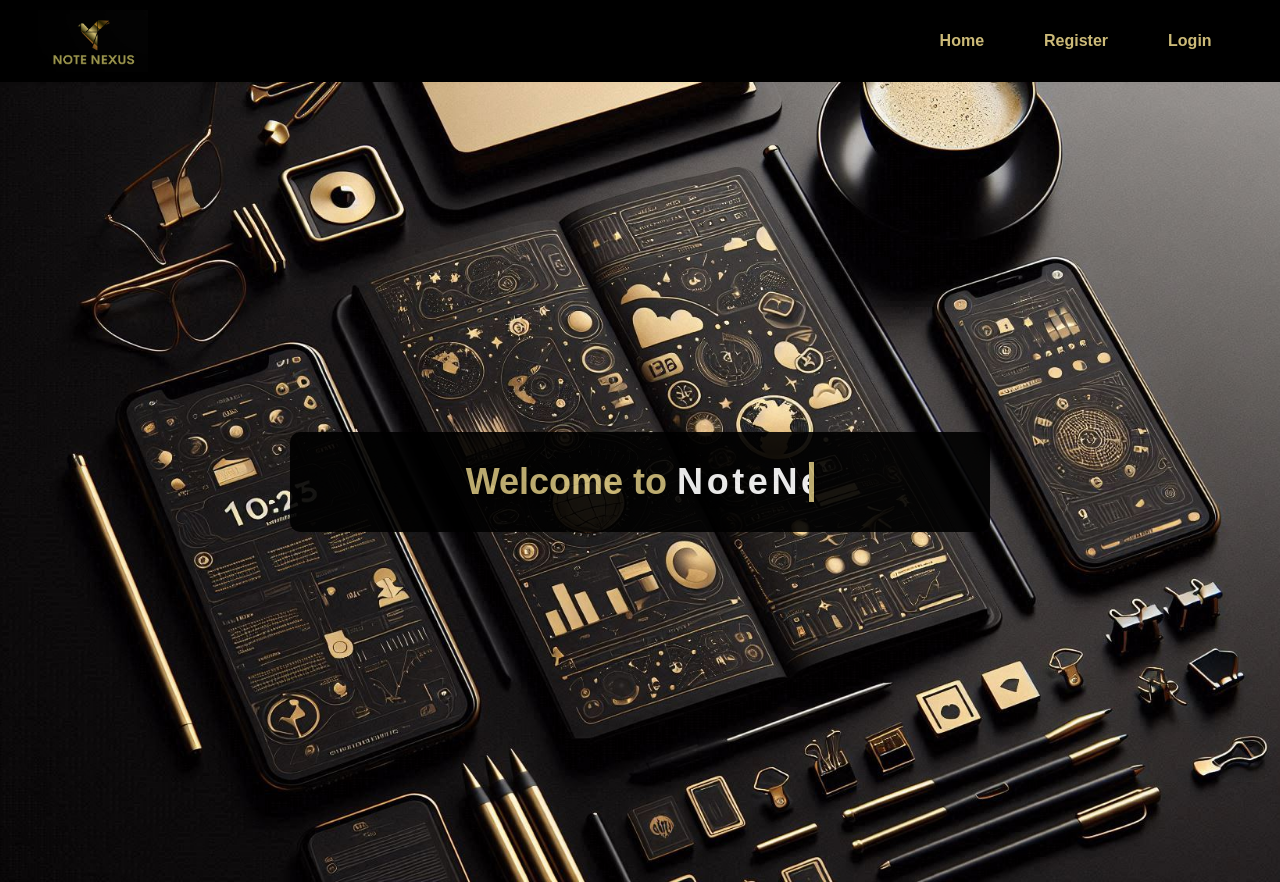
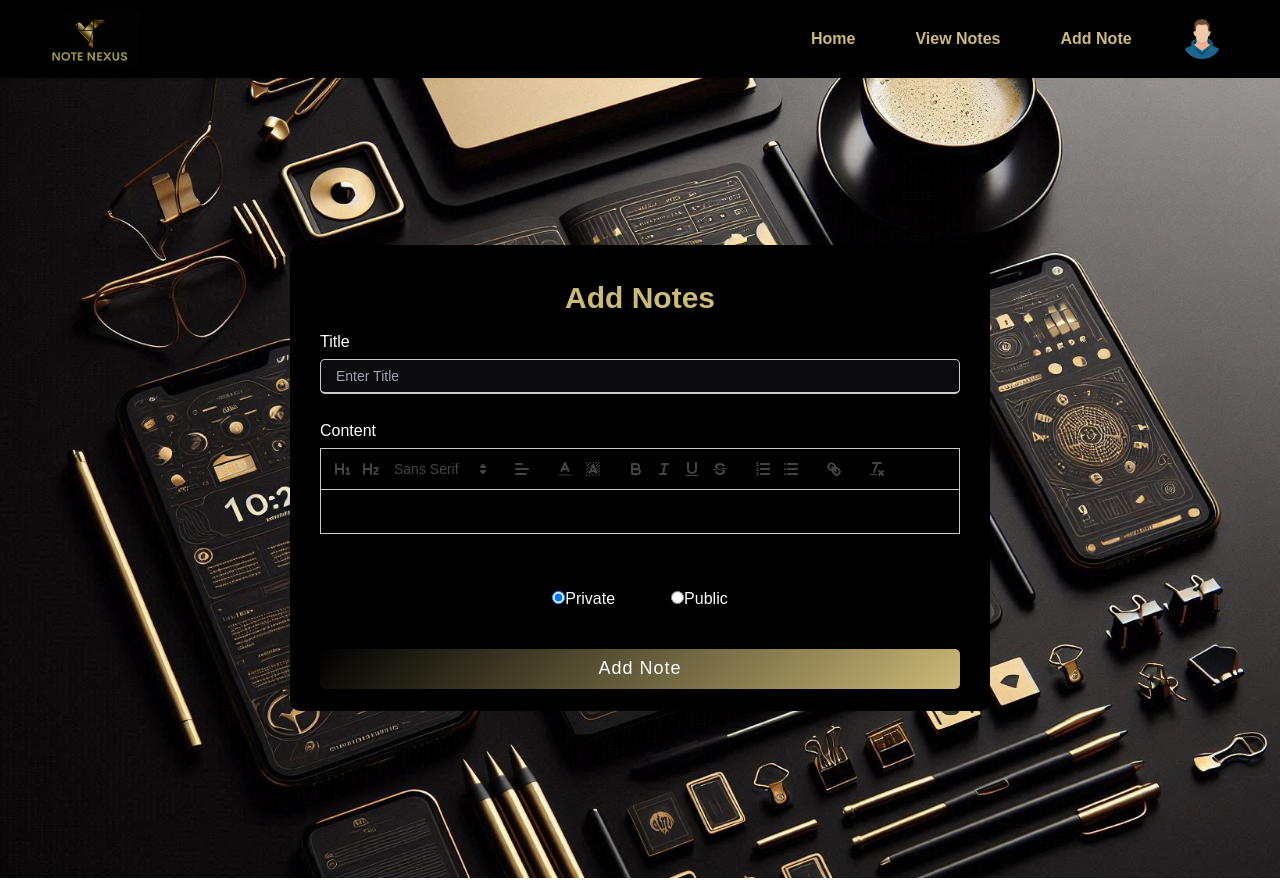
Before and after one commit to saisriharsha2003/sample_notenexus, a React (Create React App) app in the folder note-nexus-frontend/: page /add-note in a window 1280 px wide. Before the commit this address led to /. Built offline with nearby package versions, Linux system fonts and the light colour scheme.

Commit message:
added note visibility feature

```diff
--- a/note-nexus-frontend/src/components/AddNote.jsx
+++ b/note-nexus-frontend/src/components/AddNote.jsx
@@ -15,6 +15,7 @@ const AddNote = () => {
   const [formData, setFormData] = useState({
     title: "",
     content: "",
+    visibility: "private",
   });
 
   const modules = {
@@ -52,9 +53,7 @@ const AddNote = () => {
   const load = () => {
     return (
       <div
-        className={`flex justify-center items-center h-screen ${
-          loading ? "block" : "hidden"
-        }`}
+        className={`flex justify-center items-center h-screen ${loading ? "block" : "hidden"}`}
       >
         <div className="bg-white p-5 rounded-lg">
           <BeatLoader loading={loading} className="text-cyan-900 text-3xl" />
@@ -69,11 +68,14 @@ const AddNote = () => {
     setLoading(true);
 
     const owner = localStorage.getItem("name");
+    const uname = localStorage.getItem("username");
+
 
     try {
       const response = await axios.post(`${BASE_URL}/api/user/add-note`, {
         ...formData,
         owner,
+        uname
       });
 
       toast.success(response.data.message);
@@ -126,10 +128,36 @@ const AddNote = () => {
                   placeholder="Enter Content"
                   required
                   modules={modules}
-                  className="w-full"
+                  className="w-full text-white"
                 />
               </div>
+
+              <div className="flexcenter w-full mt-4">
+                <div className="p-7">
+                  <input
+                    type="radio"
+                    name="visibility"
+                    value="private"
+                    id="private"
+                    checked={formData.visibility === "private"}
+                    onChange={handleChange}
+                  />
+                  <label className="text-white" htmlFor="private">Private</label>
+                </div>
+                <div className="p-7">
+                  <input
+                    type="radio"
+                    name="visibility"
+                    value="public"
+                    id="public"
+                    checked={formData.visibility === "public"}
+                    onChange={handleChange}
+                  />
+                  <label className="text-white" htmlFor="public">Public</label>
+                </div>
+              </div>
             </div>
+
             <div className="button">
               <button type="submit" id="aButton" style={{ cursor: "pointer" }}>
                 Add Note
--- a/note-nexus-frontend/src/components/App.jsx
+++ b/note-nexus-frontend/src/components/App.jsx
@@ -20,7 +20,7 @@ function App() {
         <Route path="/" element={<Main />} />
         <Route path="/register" element={<Register />} />
         <Route path="/login" element={<Login />} />
-        <Route element={<ProtectedLayout />}>
+
         <Route path="/home" element={<Home />} />
         <Route path="/add-note" element={<AddNote />} />
         <Route path="/view-notes" element={<ViewNotes />} />
@@ -29,7 +29,6 @@ function App() {
         <Route path="/delete-note/:id" element={<DeleteNote />} />
         <Route path="/edit-profile" element={<EditProfile />} />
         <Route path="/change-password" element={<ChangePassword />} />
-        </Route>
       </Routes>
     </div>
   );
--- a/note-nexus-frontend/src/components/EditNote.jsx
+++ b/note-nexus-frontend/src/components/EditNote.jsx
@@ -113,7 +113,7 @@ const EditNote = () => {
                   value={formData.content}
                   modules={modules}
                   onChange={handleContentChange}
-                  className="h-48 mb-14"
+                  className="h-48 mb-14 text-white"
                 />
               </div>
               <div className="text-[#CCBA78] mb-4">
--- a/note-nexus-frontend/src/components/ViewNote.jsx
+++ b/note-nexus-frontend/src/components/ViewNote.jsx
@@ -4,7 +4,7 @@ import { useParams, useNavigate } from "react-router-dom";
 import Nav from "../components/Nav";
 import { BASE_URL } from "../config";
 import ReactQuill from "react-quill";
-import "react-quill/dist/quill.bubble.css"; // Ensure to import the CSS for the bubble theme
+import "react-quill/dist/quill.bubble.css";
 
 const ViewNote = () => {
   const { id } = useParams();
@@ -12,9 +12,8 @@ const ViewNote = () => {
   const [note, setNote] = useState(null);
   const [loading, setLoading] = useState(true);
 
-  // Define modules to include color options
   const modules = {
-    toolbar: false, // Disable toolbar in read-only mode
+    toolbar: false,
   };
 
   useEffect(() => {
@@ -56,7 +55,7 @@ const ViewNote = () => {
                   readOnly={true}
                   theme="bubble"
                   modules={modules}
-                  className="h-48 mb-4"
+                  className="h-48 mb-4 text-white"
                 />
               </div>
             </div>
--- a/note-nexus-frontend/src/components/ViewNotes.jsx
+++ b/note-nexus-frontend/src/components/ViewNotes.jsx
@@ -18,7 +18,9 @@ const ViewNotes = () => {
   useEffect(() => {
     const fetchNotes = async () => {
       try {
-        const response = await axios.get(`${BASE_URL}/api/user/view-notes`);
+        const uname = localStorage.getItem("username");
+
+        const response = await axios.get(`${BASE_URL}/api/user/view-notes`, { params: { username: uname } });
         setNotes(response.data.notes || []);
         toast.success(response.data.message);
       } catch (error) {
--- a/note-nexus-frontend/src/index.css
+++ b/note-nexus-frontend/src/index.css
@@ -102,6 +102,7 @@ body{
 .paybill tbody
 {
 	border: 1px solid #CCBA78;
+	color: white;
 
 }
 .paybill th
```
Also changed, not shown: 2 other files (tests, documents, lock files or other folders). Lines whose indentation alone changed are shown as unchanged.
